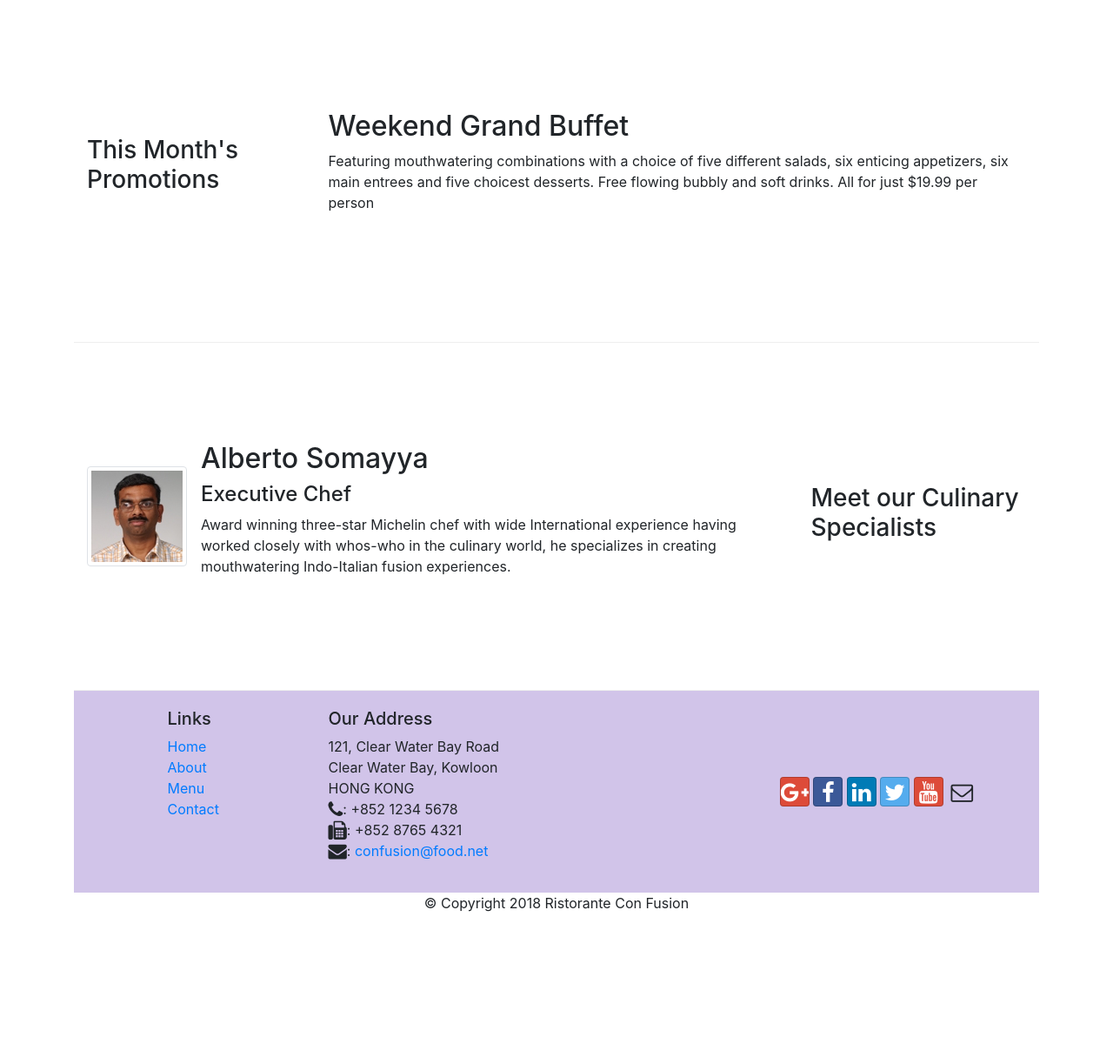
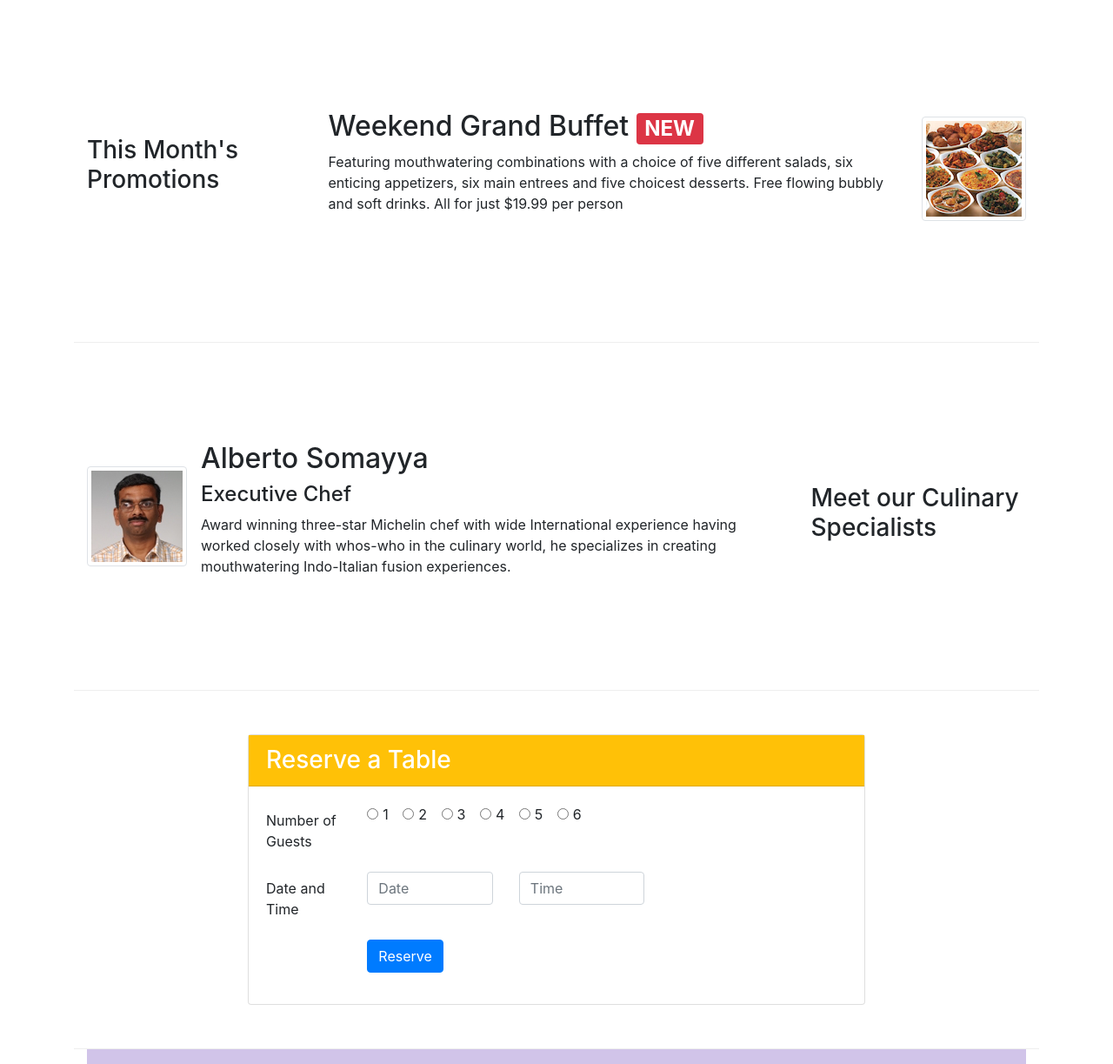
Before and after one commit to sylviawan/Bootstrap-test, a website: page index.html in a window 1280 px wide. Shown: the part 740-1963 px from the top of the page at 87% size. Before the commit the page ends 1806 px from the top, so only its background shows below. Drawn offline with nearby package versions, Linux system fonts and the light colour scheme.

Commit message:
Assignment 2

```diff
--- a/index.html
+++ b/index.html
@@ -36,6 +36,7 @@
         </div>
     </nav>
 
+    <!-- Task 3 -->
     <header class="jumbotron">
         <div class="container">
             <div class="row row-header">
@@ -45,6 +46,9 @@
                 </div>
                 <div class="col-12 col-sm align-self-center">
                     <img src="img/logo.png" class="img-fluid">
+                </div>
+                <div class="col-12 col-sm align-self-center">
+                    <a class="btn btn-warning btn-block" href="#reserveform">Reserve a Table</a>
                 </div>
             </div>
         </div>
@@ -73,13 +77,22 @@
         </div>
 
 
+        <!-- Task 2 -->
         <div class="row row-content align-items-center">
             <div class="col-12 col-sm-4 col-md-3">
                 <h3>This Month's Promotions</h3>
             </div>
             <div class="col col-sm col-md">
-                <h2>Weekend Grand Buffet</h2>
-                <p>Featuring mouthwatering combinations with a choice of five different salads, six enticing appetizers, six main entrees and five choicest desserts. Free flowing bubbly and soft drinks. All for just $19.99 per person </p>
+                <div class="media">
+                    <div class="media-body">
+                        <h2 class="mt-0">Weekend Grand Buffet
+                        <span class="badge badge-danger">NEW</span></h2>
+                        <p>Featuring mouthwatering combinations with a choice of five different salads, six enticing appetizers, six main entrees and five choicest desserts. Free flowing bubbly and soft drinks. All for just $19.99 per person </p>
+
+                    </div>
+                    <img class="d-flex ml-3 img-thumbnail align-self-center"
+                            src="img/buffet.png" alt="Buffet">
+                </div>
             </div>
         </div>
 
@@ -103,7 +116,67 @@
                 </div>
             </div>
         </div>
-    </div>
+
+        <!-- Task 1 -->
+        <div class="row row-content justify-content-center">
+            <div class="col-12 col-sm-8 col-xl-8">
+                <div class="card">
+                    <a name="reserveform"></a>
+                        <h3 class="card-header bg-warning text-white">Reserve a Table</h3>
+                            <div class="card-body">
+                                <form>
+                                    <div class="form-group row">
+                                        <label for="numguest" class="col-md-2 col-form-label">Number of Guests</label>
+                                        <div class="col-md-10">
+                                            <div class="form-check form-check-inline">
+                                                <input type="radio" class="form-check-input" name="1" id="1" value="1">
+                                                <label class="form-check-label" for="1">1</label>
+                                            </div>
+                                            <div class="form-check form-check-inline">
+                                                <input type="radio" class="form-check-input" name="2" id="2" value="2">
+                                                <label class="form-check-label" for="2">2</label>
+                                            </div>
+                                            <div class="form-check form-check-inline">
+                                                <input type="radio" class="form-check-input" name="3" id="3" value="3">
+                                                <label class="form-check-label" for="3">3</label>
+                                            </div>
+                                            <div class="form-check form-check-inline">
+                                                <input type="radio" class="form-check-input" name="4" id="4" value="4">
+                                                <label class="form-check-label" for="4">4</label>
+                                            </div>
+                                            <div class="form-check form-check-inline">
+                                                <input type="radio" class="form-check-input" name="5" id="5" value="5">
+                                                <label class="form-check-label" for="5">5</label>
+                                            </div>
+                                            <div class="form-check form-check-inline">
+                                                <input type="radio" class="form-check-input" name="6" id="6" value="6">
+                                                <label class="form-check-label" for="6">6</label>
+                                            </div>
+                                        </div>
+                                    </div>
+
+                                    <div class="form-group row">
+                                        <label for="datetime" class="col-12 col-md-2 col-form-label">Date and Time</label>
+                                        <div class="col-5 col-md-3">
+                                            <input type="datetime" class="form-control" id="datetime" name="datetime" placeholder="Date">
+                                        </div>
+                                        <div class="col-5 col-md-3">
+                                            <input type="datetime" class="form-control" id="datetime" name="datetime" placeholder="Time">
+                                        </div>
+                                    </div>
+
+                                    <!-- Submit -->
+                                    <div class="form-group row">
+                                        <div class="offset-md-2 col-md-10">
+                                            <button type="submit" class="btn btn-primary">Reserve</button>
+                                        </div>
+                                    </div>
+                                </form>
+
+                            </div>
+                        </div>
+                    </div>
+                </div>
 
     <footer>
         <div class="container">
```
